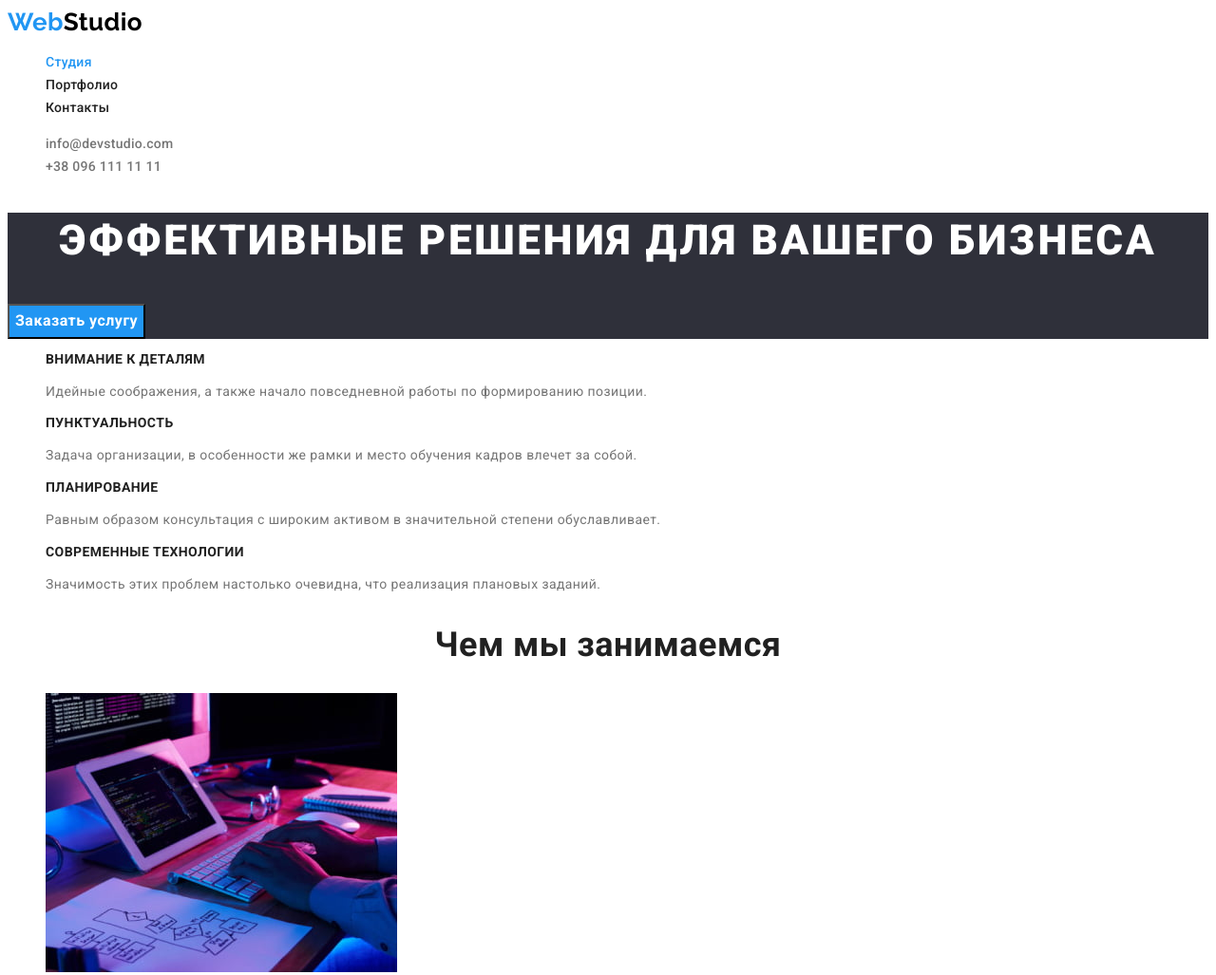
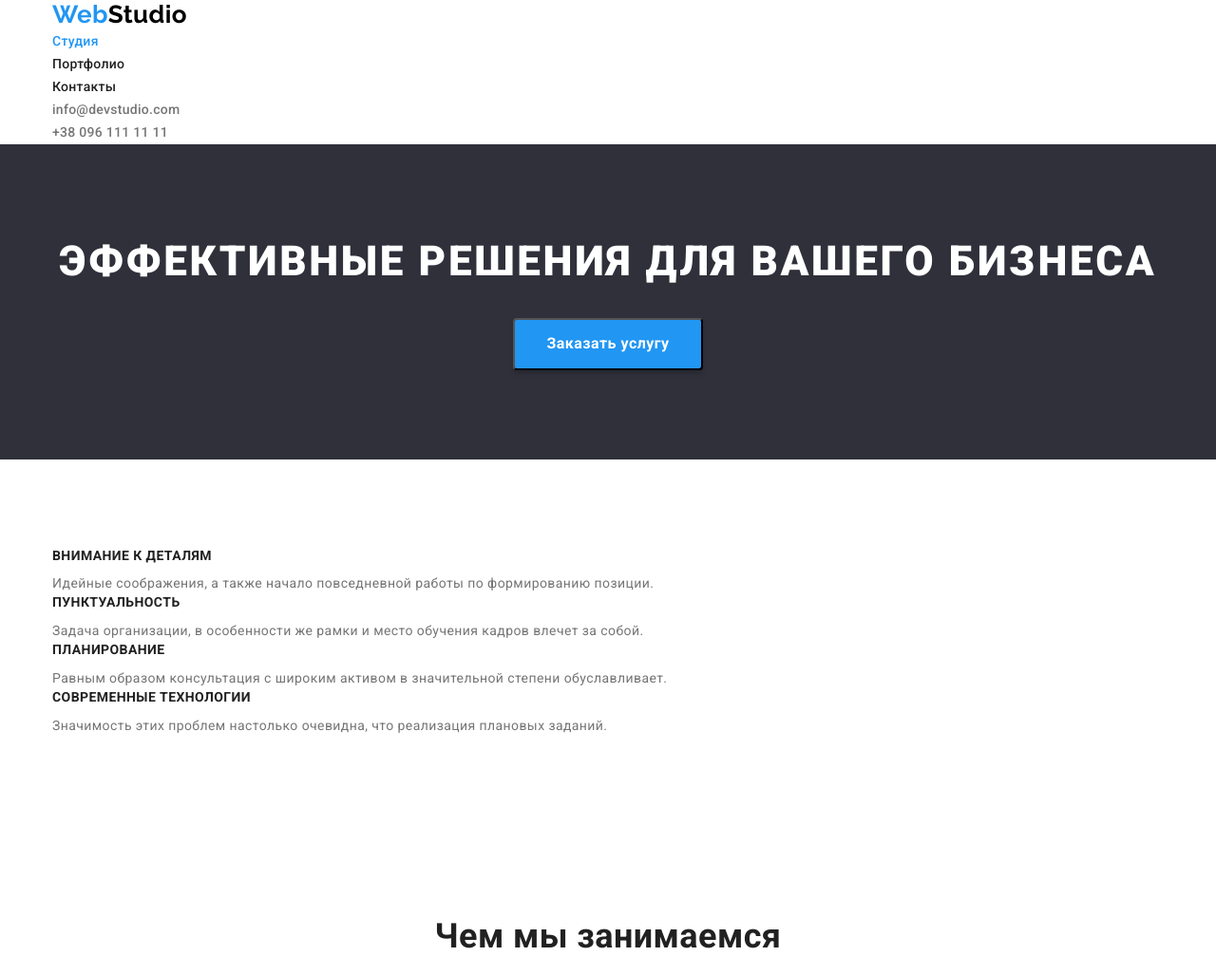
Before and after one commit to ihorigor/goit-markup-hw-03, a plain HTML site: page index.html in a window 1280 px wide. Shown: the top 1027 px of the page at 95% size. Drawn offline with nearby package versions, Linux system fonts and the light colour scheme.

Commit message:
добавляет  вертикальную геометрию(маржины и падинги)

```diff
--- a/css/styles.css
+++ b/css/styles.css
@@ -6,6 +6,7 @@ color: #2196F3=> состояние :hover и :focus
 ( часть лого Web)
 background: #2196F3; Интарктивные части
 color: #188ce8;
+
 
 */
 :root {
@@ -27,6 +28,30 @@ body {
 	font-size: 14px;
 	line-height: 1.71;
 	font-weight: 400;
+}
+h1,
+h2,
+h3,
+p {
+	margin: 0;
+	padding: 0;
+}
+ol,
+ul {
+	list-style: none;
+	padding: 0;
+	margin: 0;
+}
+.container {
+	width: 1200px;
+	padding-left: 15px;
+	padding-right: 15px;
+	margin-right: auto;
+	margin-left: auto;
+}
+.section {
+	padding-top: 94px;
+	padding-bottom: 94px;
 }
 /* сброс точек */
 .list {
@@ -82,12 +107,14 @@ body {
 	color: var(--title-text-color);
 }
 .section-title.primary {
+	margin-bottom: 50px;
 	font-weight: 700;
 	font-size: 36px;
 	line-height: 1.17;
 	text-align: center;
 }
 .section-title.team {
+	margin-bottom: 10px;
 	font-weight: 500;
 	font-size: 16px;
 	line-height: 1.18;
@@ -96,42 +123,53 @@ body {
 /* Hero */
 .hero-title {
 	color: var(--primary-white-color);
-
+	margin-bottom: 30px;
 	font-weight: 900;
 	font-size: 44px;
 	line-height: 1.36;
 	text-transform: uppercase;
-	text-align: center;
+
 	letter-spacing: 0.06em;
 }
 .hero {
 	background-color: var(--bgc-color-section);
+	text-align: center;
 }
 /* benefits */
 .section-title.benefits {
+	margin-bottom: 10px;
 	font-weight: 700;
 	font-size: 14px;
 	line-height: 1.14;
 	text-transform: uppercase;
 }
 /* team */
+.img {
+	margin-bottom: 30px;
+}
 .team-text {
+	margin-bottom: 30px;
 	font-size: 16px;
 	line-height: 1.2;
 }
 /* КНОПКИ button */
 .hero .button {
+	padding: 10px 32px;
 	background-color: var(--accent-color);
 	color: var(--primary-white-color);
 	font-weight: 700;
 	font-size: 16px;
 	line-height: 1.88;
+	min-width: 200px;
+	box-shadow: 0px 4px 4px rgba(0, 0, 0, 0.15);
 }
 .hero .button:hover,
 .hero .button:focus {
 	background-color: #188ce8;
 }
 .button {
+	display: inline-block;
+
 	background: var(--primary-bg-color);
 	color: var(--title-text-color);
 	font-family: 'Roboto';
@@ -141,6 +179,7 @@ body {
 	letter-spacing: 0.03em;
 	text-decoration: none;
 	cursor: pointer;
+	border-radius: 4px;
 }
 .button:hover,
 .button:focus {
@@ -176,7 +215,7 @@ body {
 .list-img {
 	background-color: var(--primary-white-color);
 }
-.section-team {
+.section.team {
 	background: var(--primary-bg-color);
 }
 /* portfolio */
--- a/index.html
+++ b/index.html
@@ -11,12 +11,18 @@
 			href="https://fonts.googleapis.com/css2?family=Raleway:wght@700&family=Roboto:wght@400;500;700;900&display=swap"
 			rel="stylesheet"
 		/>
+		<link
+			rel="stylesheet"
+			href="https://cdnjs.cloudflare.com/ajax/libs/modern-normalize/1.1.0/modern-normalize.min.css"
+		/>
+
 		<link rel="stylesheet" href="./css/styles.css" />
 	</head>
 
 	<body>
 		<!--шапка сайта-->
 		<header>
+			<div class="container">
 				<nav class="site-nav list">
 					<a class="logo" href="./index.html"
 						>Web<span class="logo-text">Studio</span></a
@@ -27,6 +33,7 @@
 						<li><a class="link" href="">Контакты</a></li>
 					</ul>
 				</nav>
+
 				<div class="auth-nav">
 					<ul class="list">
 						<li>
@@ -39,17 +46,21 @@
 						</li>
 					</ul>
 				</div>
+			</div>
 		</header>
 		<main>
 			<!-- Герой -->
 
-			<section class="hero">
+			<section class="hero section">
+				<div class="container">
 					<h1 class="hero-title">Эффективные решения для вашего бизнеса</h1>
 					<button class="button" name="button">Заказать услугу</button>
+				</div>
 			</section>
 
 			<!--преймушества-->
 			<section class="section">
+				<div class="container">
 					<h2 hidden>Преймушества</h2>
 					<ul class="list">
 						<li>
@@ -62,8 +73,8 @@
 						<li>
 							<h3 class="section-title benefits">Пунктуальность</h3>
 							<p>
-							Задача организации, в особенности же рамки и место обучения кадров
-							влечет за собой.
+								Задача организации, в особенности же рамки и место обучения
+								кадров влечет за собой.
 							</p>
 						</li>
 						<li>
@@ -81,9 +92,11 @@
 							</p>
 						</li>
 					</ul>
+				</div>
 			</section>
 			<!--Чем занимаемся-->
 			<section class="section">
+				<div class="container">
 					<h2 class="section-title primary">Чем мы занимаемся</h2>
 					<ul class="list">
 						<li>
@@ -111,13 +124,16 @@
 							/>
 						</li>
 					</ul>
+				</div>
 			</section>
 			<!--команда-->
-			<section class="section-team">
+			<section class="section team">
+				<div class="container">
 					<h2 class="section-title primary">Наша команда</h2>
 					<ul class="list">
 						<li class="list-img">
 							<img
+								class="img"
 								src="./images/taem-ihor.jpg"
 								alt="Игорь Демьяненко"
 								width="270"
@@ -128,6 +144,7 @@
 						</li>
 						<li class="list-img">
 							<img
+								class="img"
 								src="./images/team-ola.jpg"
 								alt="Ольга Репина"
 								width="270"
@@ -138,6 +155,7 @@
 						</li>
 						<li class="list-img">
 							<img
+								class="img"
 								src="./images/team-niko.jpg"
 								alt="Николай Тарасов"
 								width="270"
@@ -148,6 +166,7 @@
 						</li>
 						<li class="list-img">
 							<img
+								class="img"
 								src="./images/team-misha.jpg"
 								alt="Михаил Ермаков"
 								width="270"
@@ -157,6 +176,7 @@
 							<p class="team-text" lang="en">UI Designer</p>
 						</li>
 					</ul>
+				</div>
 			</section>
 		</main>
 		<!-- подвал сайта -->
```
Also changed, not shown: portfolio.html (+1 -1 lines), 1 other file. Lines whose indentation alone changed are shown as unchanged.
